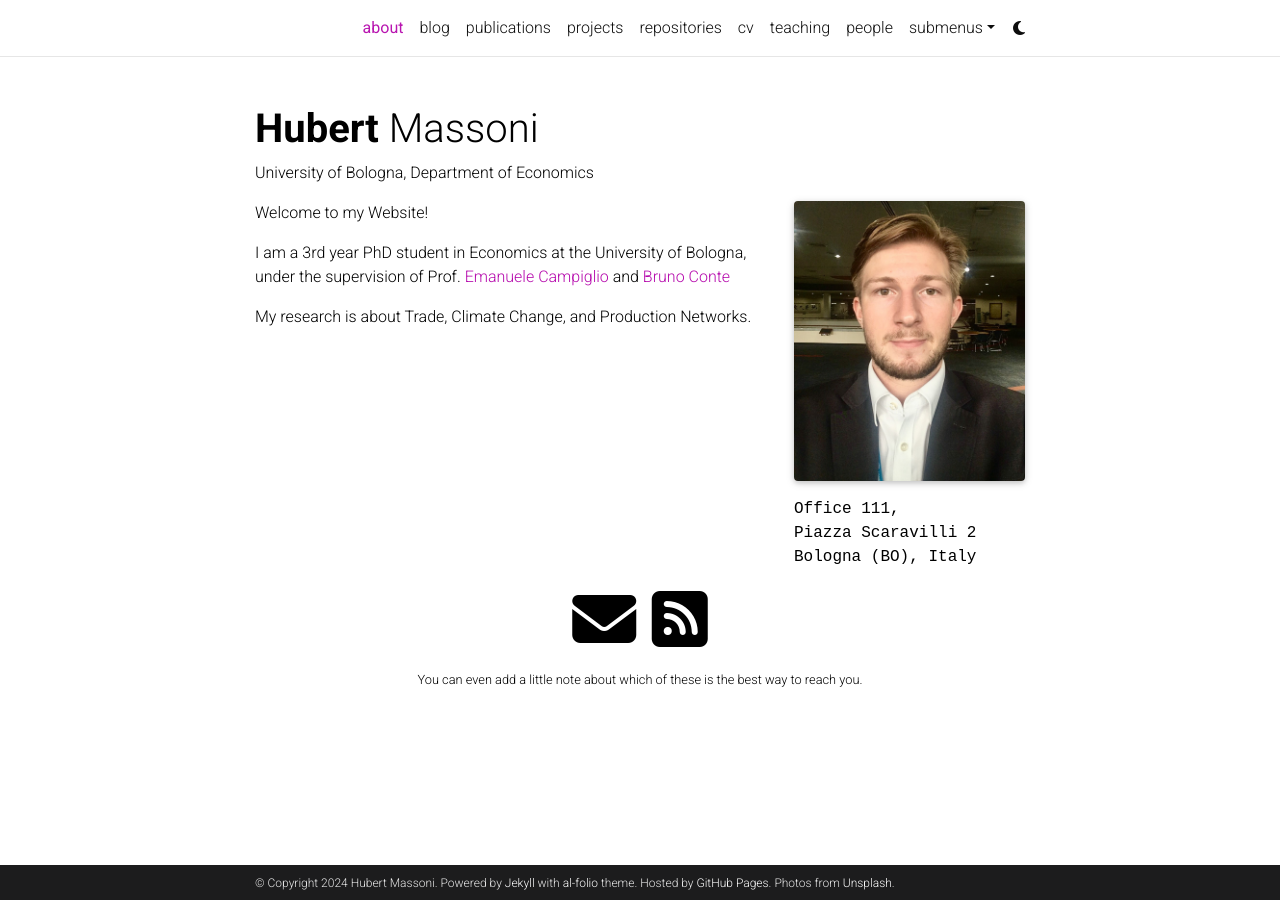
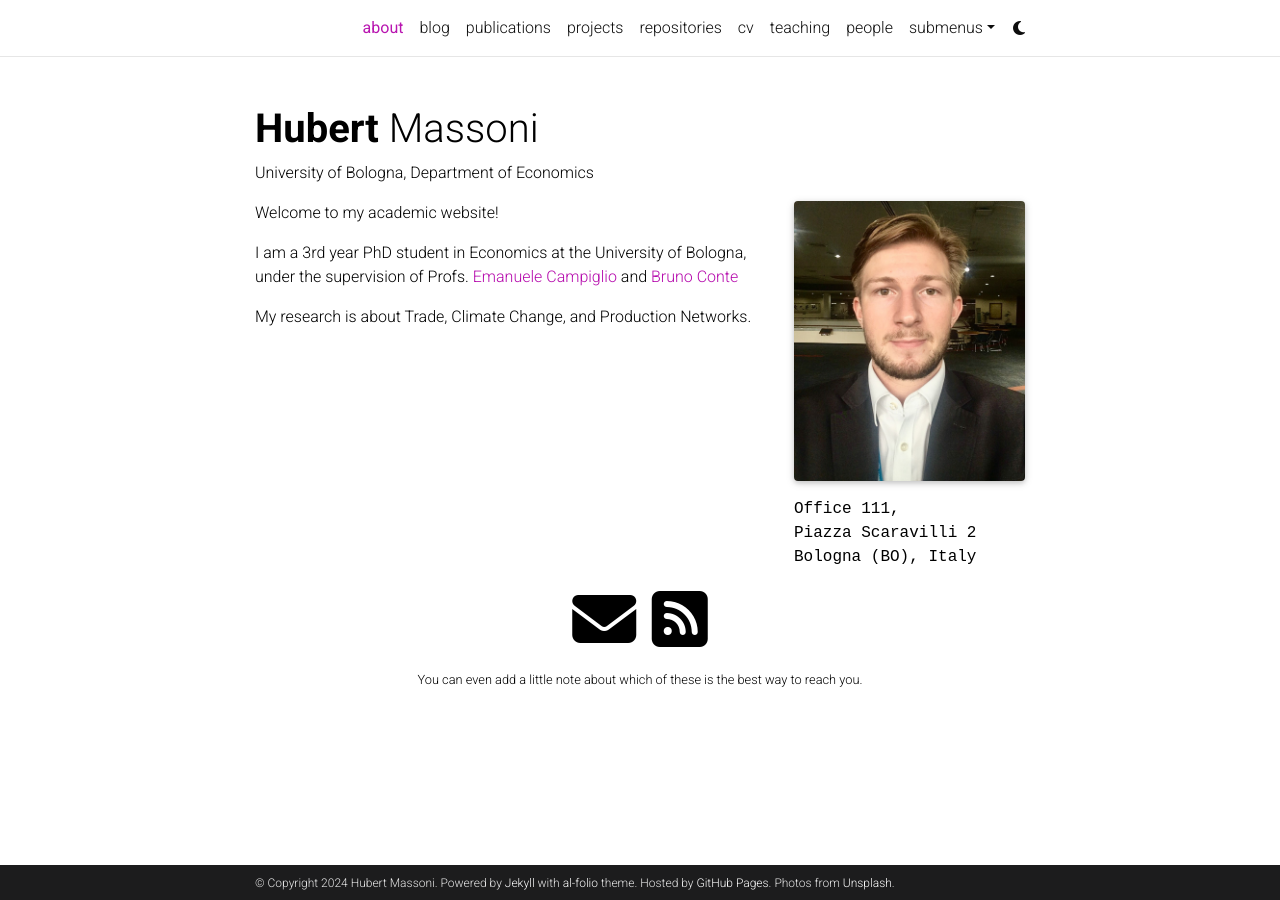
Before and after one commit to hubertmassoni/hubertmassoni.github.io, a Jekyll site: the page built from _pages/about.md, in a window 1280 px wide. Built offline with Jekyll 4.4.1, drawn with Linux system fonts in a browser that asks for light colours; full-size pictures stand in for the smaller copies a plugin makes; comment, search, counter and statistics services are not loaded; a style sheet for code colours, icons or effects is not loaded.

Commit message:
Update about.md

```diff
--- a/_pages/about.md
+++ b/_pages/about.md
@@ -19,8 +19,8 @@ selected_papers: false # includes a list of papers marked as "selected={true}"
 social: true  # includes social icons at the bottom of the page
 ---
 
-Welcome to my Website!
+Welcome to my academic website!
 
-I am a 3rd year PhD student in Economics at the University of Bologna, under the supervision of Prof. [Emanuele Campiglio](https://sites.google.com/site/ecampiglio/) and [Bruno Conte](https://brunoconteleite.github.io/)
+I am a 3rd year PhD student in Economics at the University of Bologna, under the supervision of Profs. [Emanuele Campiglio](https://sites.google.com/site/ecampiglio/) and [Bruno Conte](https://brunoconteleite.github.io/)
 
 My research is about Trade, Climate Change, and Production Networks.
```
